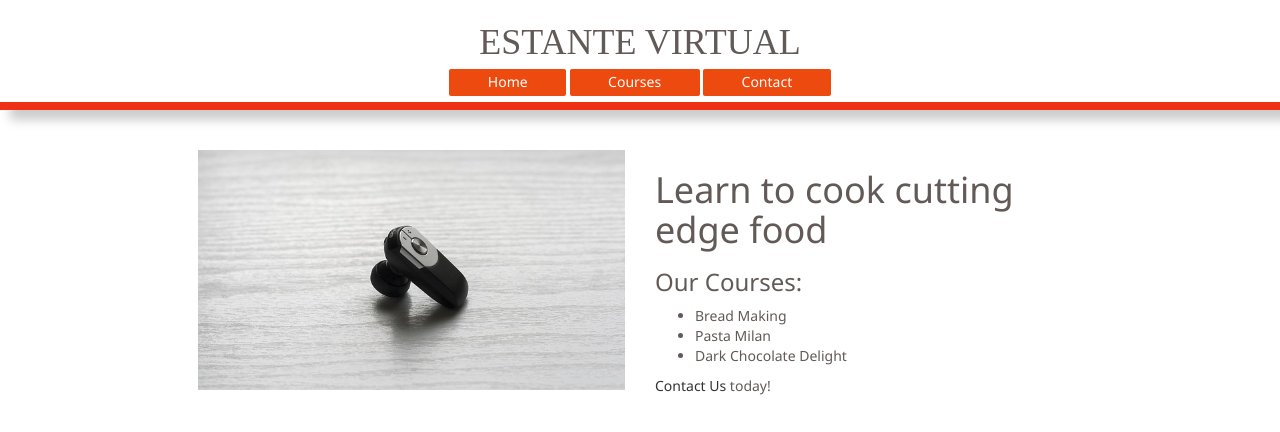
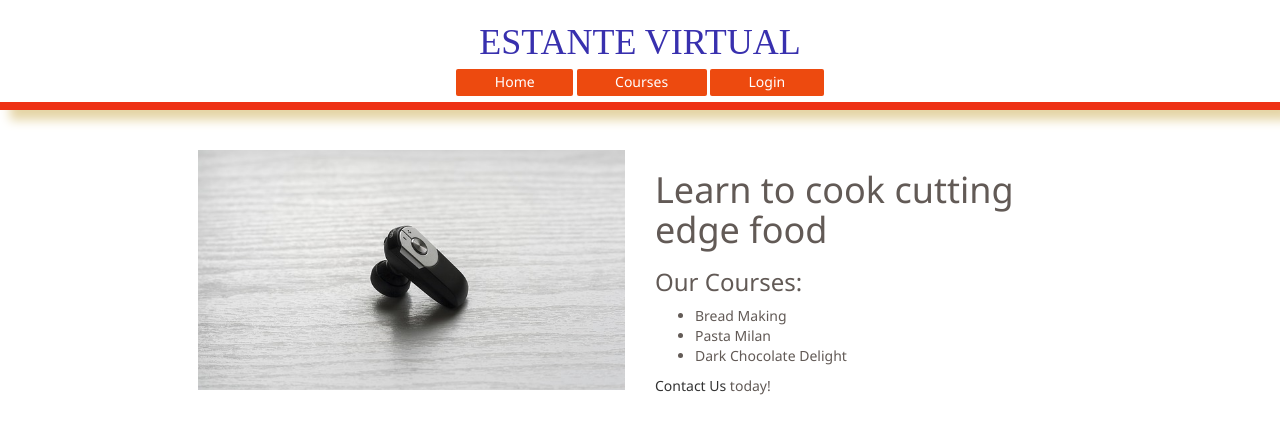
Before and after one commit to MasfStrnge/Estante_Virtual, a website: page Estante_Virtual/views/courses.html in a window 1280 px wide. Drawn offline with Linux system fonts and the light colour scheme; files that its build step writes are made by us from their sources; files whose address does not match are found by name; a web font is replaced by a local one.

Commit message:
mudando aos poucos

```diff
--- a/Estante_Virtual/public/css/confetti_cuisine.css
+++ b/Estante_Virtual/public/css/confetti_cuisine.css
@@ -12,13 +12,13 @@ body {
   height: 110px;
   padding: 20px 0 5px 0;
   border-bottom: solid 8px #ee3114;
-  box-shadow: 10px 10px 10px #ccc;
+  box-shadow: 10px 10px 10px #E5D5A6;
   position: absolute;
   top: 0;
 }
 
 #title {
-  color: #625a56;
+  color: #3830AE;
   margin: 0;
   font-family: "Baloo Bhaina";
   text-transform: uppercase;
--- a/Estante_Virtual/views/courses.html
+++ b/Estante_Virtual/views/courses.html
@@ -14,7 +14,7 @@
       <div class="col-sm nav-align">
         <a href="/"> <span class="button">Home</span> </a>
         <a href="/courses.html"> <span class="button">Courses</span> </a>
-        <a href="/contact.html"> <span class="button">Contact</span> </a>
+        <a href="/contact.html"> <span class="button">Login</span> </a>
       </div>
     </div>
 
```
